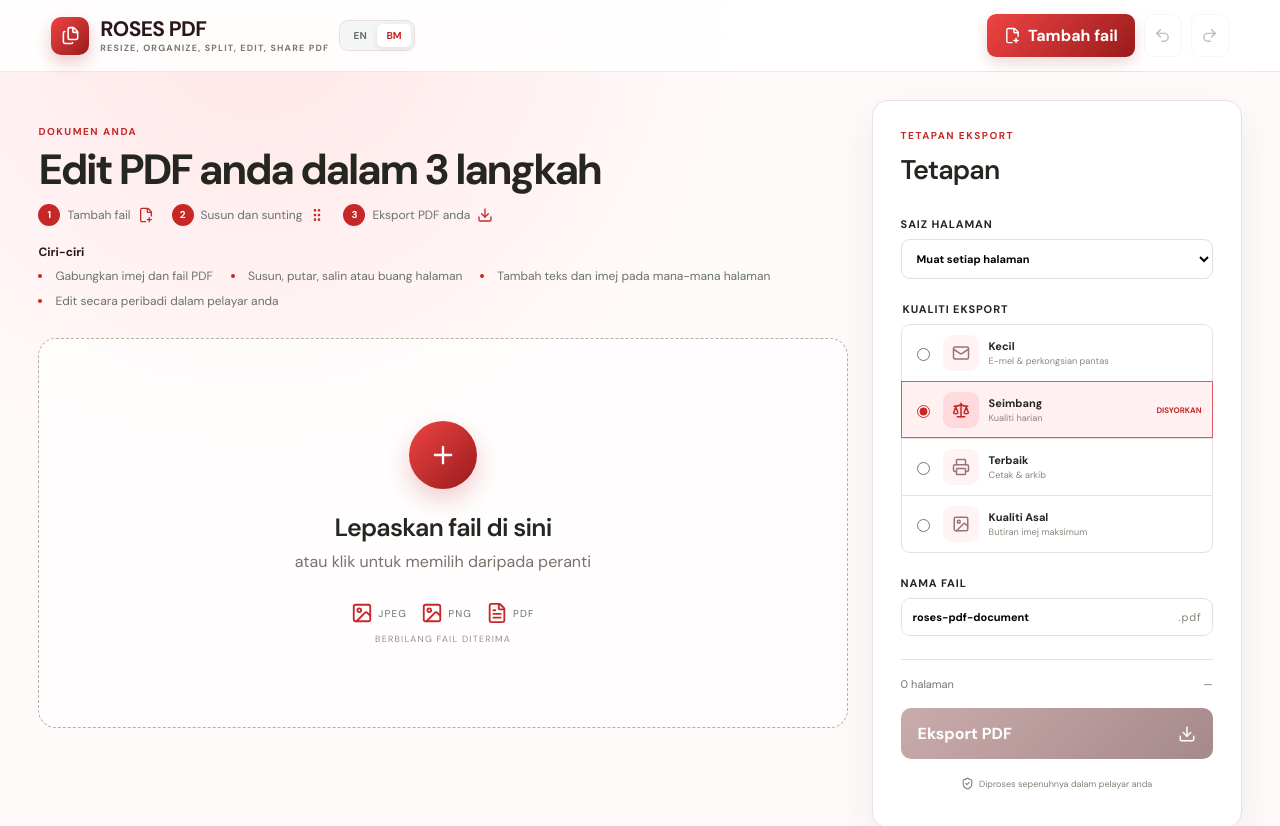
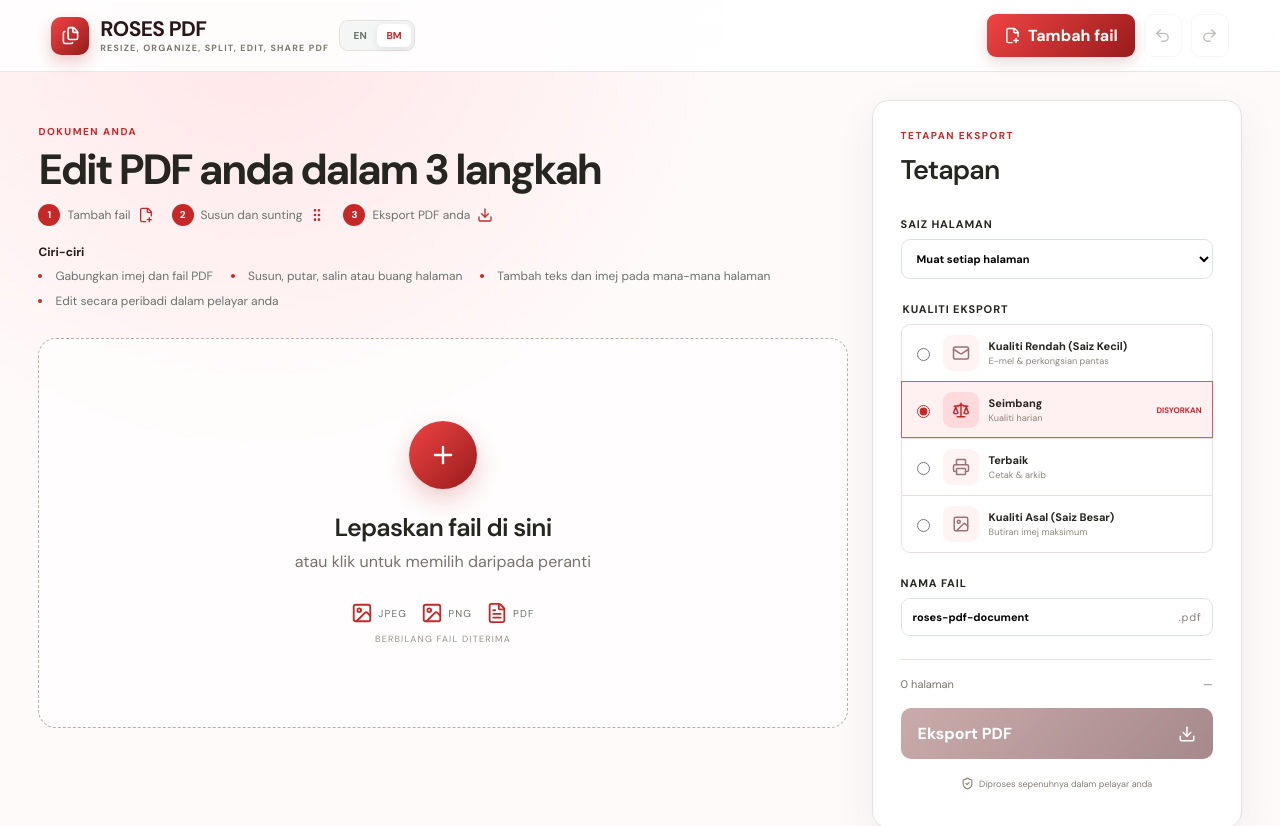
Before and after one commit to alexmarcel/simple-jpeg-to-pdf, a React (Vite) app: page / in a window 1280 px wide. Shown: the top 826 px of the page. Built offline with nearby package versions, Linux system fonts and the light colour scheme.

Commit message:
Update i18n.tsx

```diff
--- a/src/i18n.tsx
+++ b/src/i18n.tsx
@@ -29,7 +29,7 @@ const ms: Record<keyof typeof en, string> = {
   arrangeHelp: 'Pilih, sunting dan seret halaman ke tempatnya.', emptyHelp: 'Tambah fail, susun dan sunting, kemudian eksport PDF anda.', tutorialAdd: 'Tambah fail', tutorialArrange: 'Susun dan sunting', tutorialExport: 'Eksport PDF anda', featureTitle: 'Ciri-ciri', featureCombine: 'Gabungkan imej dan fail PDF', featureArrange: 'Susun, putar, salin atau buang halaman', featureCustomize: 'Tambah teks dan imej pada mana-mana halaman', featurePrivate: 'Edit secara peribadi dalam pelayar anda', page: 'halaman', pages: 'halaman',
   selectAll: 'Pilih semua', clearSelection: 'Kosongkan pilihan', invertSelection: 'Songsangkan pilihan', selected: '{count} dipilih', selectBatch: 'Pilih halaman untuk tindakan pukal', rotate: 'Putar', grayscale: 'Skala kelabu', duplicate: 'Duplikasi', delete: 'Padam',
   smallThumbs: 'Thumbnail kecil', mediumThumbs: 'Thumbnail sederhana', largeThumbs: 'Thumbnail besar', dropFiles: 'Lepaskan fail di sini', chooseDevice: 'atau klik untuk memilih daripada peranti', formats: 'JPEG · PNG · PDF — berbilang fail diterima', multipleWelcome: 'Berbilang fail diterima', addMore: 'Tambah lagi',
-  exportSettings: 'Tetapan eksport', makeItYours: 'Tetapan', pageSize: 'Saiz halaman', fitEach: 'Muat setiap halaman', a4: 'Kertas A4', letter: 'US Letter', orientation: 'Orientasi', auto: 'Auto', portrait: 'Potret', landscape: 'Landskap', margins: 'Margin', none: 'Tiada', narrow: 'Sempit', normal: 'Biasa', exportQuality: 'Kualiti eksport', small: 'Kecil', balanced: 'Seimbang', best: 'Terbaik', originalQuality: 'Kualiti Asal', emailSharing: 'E-mel & perkongsian pantas', everyday: 'Kualiti harian', printArchive: 'Cetak & arkib', maximumDetail: 'Butiran imej maksimum', recommended: 'Disyorkan', fileName: 'Nama fail', exportPdf: 'Eksport PDF', processedLocally: 'Diproses sepenuhnya dalam pelayar anda', estimated: 'anggaran {size} MB',
+  exportSettings: 'Tetapan eksport', makeItYours: 'Tetapan', pageSize: 'Saiz halaman', fitEach: 'Muat setiap halaman', a4: 'Kertas A4', letter: 'US Letter', orientation: 'Orientasi', auto: 'Auto', portrait: 'Potret', landscape: 'Landskap', margins: 'Margin', none: 'Tiada', narrow: 'Sempit', normal: 'Biasa', exportQuality: 'Kualiti eksport', small: 'Kualiti Rendah (Saiz Kecil)', balanced: 'Seimbang', best: 'Terbaik', originalQuality: 'Kualiti Asal (Saiz Besar)', emailSharing: 'E-mel & perkongsian pantas', everyday: 'Kualiti harian', printArchive: 'Cetak & arkib', maximumDetail: 'Butiran imej maksimum', recommended: 'Disyorkan', fileName: 'Nama fail', exportPdf: 'Eksport PDF', processedLocally: 'Diproses sepenuhnya dalam pelayar anda', estimated: 'anggaran {size} MB',
   recovery: 'Pemulihan projek', pickUp: 'Sambung kerja anda?', recoveryFound: 'Kami menemui {count} {pages} tersimpan dari {date}.', discard: 'Buang', restoreProject: 'Pulihkan projek',
   deletedOne: '1 halaman dipadam', deletedMany: '{count} halaman dipadam', dismiss: 'Tutup', footer: 'Dokumen anda diproses secara setempat dalam pelayar.', footerNote: 'Tiada muat naik atau akaun diperlukan.',
   readingOne: 'Membaca 1 fail…', readingMany: 'Membaca {count} fail…', preparing: 'Menyediakan halaman {done} daripada {total}', restoring: 'Memulihkan projek anda…', pagesFound: '{name}: {count} halaman ditemui', pagesAdded: 'Menambah halaman… {count} ditambah', largePdfWarning: '{name} mempunyai {count} halaman dan bersaiz {size} MB. Ia mungkin menggunakan banyak memori. Teruskan pemuatan berperingkat?', importFailed: 'Fail tidak dapat diimport.',
```
